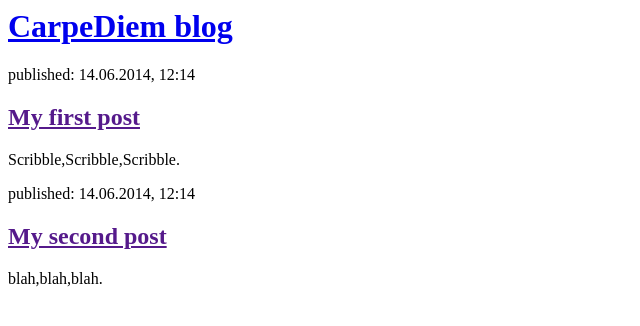
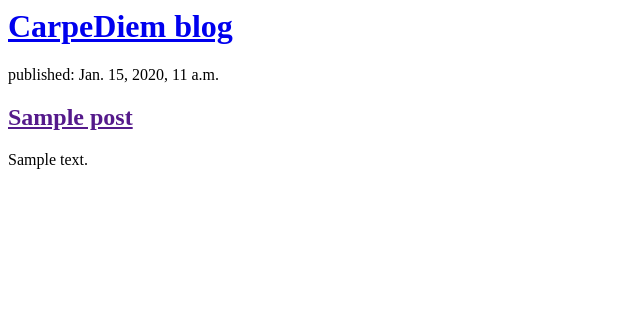
Before and after one commit to anitharajakani/my-first-blog, a Django app: template blog/templates/blog/post_list.html in a window 1280 px wide. Shown: the top 326 px of the page, without its empty margins (0-640 px from the left). Run offline with Django 3.2, Linux system fonts and the light colour scheme; the template is opened without the code that fills it: values that come from a table or form of the project are taken from there, others are empty; tables that the repository leaves empty hold one stand-in row (values such as "Sample post").

Commit message:
Modified templates to display posts from database.

```diff
--- a/blog/templates/blog/post_list.html
+++ b/blog/templates/blog/post_list.html
@@ -7,16 +7,13 @@
             <h1><a href="/"> CarpeDiem blog</a></h1>
         </div>
 
-        <div>
-            <p>published: 14.06.2014, 12:14</p>
-            <h2><a href="">My first post</a></h2>
-            <p>Scribble,Scribble,Scribble.</p>
-        </div>
+{% for post in posts %}
+    <div>
+        <p>published: {{ post.published_date }}</p>
+        <h2><a href="">{{ post.title }}</a></h2>
+        <p>{{ post.text|linebreaksbr }}</p>
+    </div>
+{% endfor %}
 
-        <div>
-            <p>published: 14.06.2014, 12:14</p>
-            <h2><a href="">My second post</a></h2>
-            <p>blah,blah,blah.</p>
-        </div>
     </body>
 </html>
```
